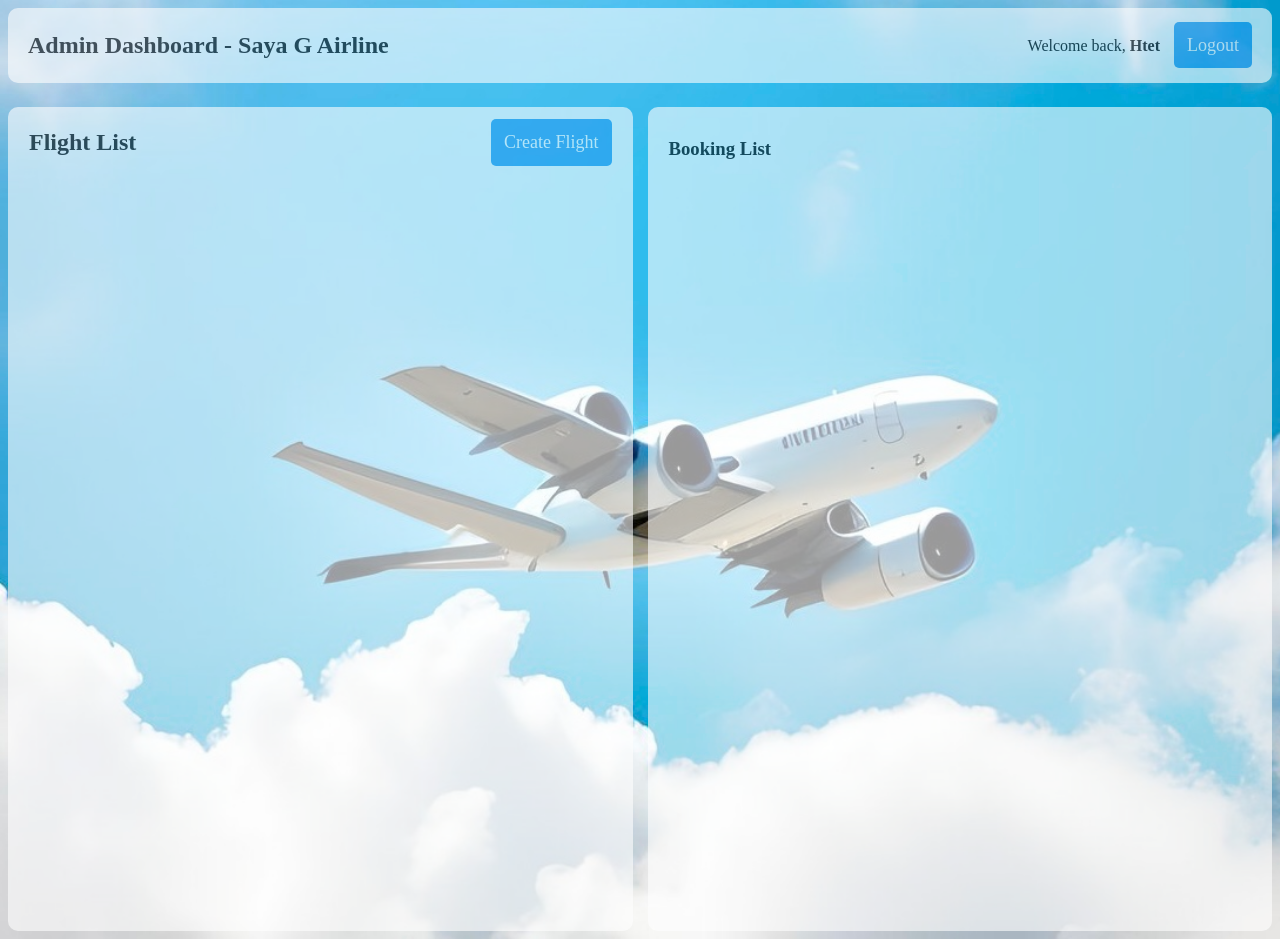
After one commit to Phyopma/airline-system, a Flask app: template flaskr/templates/admin/index.html in a window 1280 px wide. The commit adds this page. Run offline with Flask 3, Linux system fonts and the light colour scheme; the template is opened without the code that fills it, so the values that code supplies are empty.

Commit message:
first layout for admin panel:

```diff
--- a/flaskr/__init__.py
+++ b/flaskr/__init__.py
@@ -25,6 +25,7 @@ with app.app_context():
     from flaskr.city.routes import city_bp
     from flaskr.booking.routes import booking_bp
     from flaskr.seat.routes import seat_bp
+    from flaskr.admin.routes import admin_bp
     db.create_all()
 
 # if test_config is None:
@@ -39,6 +40,7 @@ with app.app_context():
 
 
 app.register_blueprint(auth_bp)
+app.register_blueprint(admin_bp)
 app.register_blueprint(airline_bp)
 app.register_blueprint(flight_bp)
 app.register_blueprint(booking_bp)
--- a/flaskr/airline/routes.py
+++ b/flaskr/airline/routes.py
@@ -10,17 +10,17 @@ airline_bp = Blueprint('airlines', __name__, url_prefix='/airlines')
 
 
 @airline_bp.route('/', methods=["GET"])
-@super_admin_required
+# @super_admin_required
 def get_all_airlines():
     error = None
 
     airlines = db.session.execute(select(AirLine)).scalars().all()
 
-    return render_template('/index.html', airlines=airlines)
+    return render_template('airlines/index.html', airlines=airlines)
 
 
 @airline_bp.route('/new', methods=['POST'])
-@super_admin_required
+# @super_admin_required
 def create_airline():
     airline_name = request.form['airline_name']
     email = request.form['email']
--- /dev/null
+++ b/flaskr/static/admin_dashboard.css
@@ -0,0 +1,53 @@
+body {
+  background-image: url('bg_1.jpeg');
+  background-repeat: no-repeat;
+  background-size: cover;
+  opacity: 50;
+}
+
+.topnav {
+  border-radius: 10px;
+  padding: 4px 20px;
+  background-color: white;
+  opacity: 60%;
+  display: flex;
+  justify-content: space-between;
+  align-items: center;
+}
+
+a {
+  margin-left: 10px;
+  text-decoration: none;
+  color: white;
+  background-color: #2a9df1;
+  font-size: 18px;
+  padding: 13px;
+  border-radius: 5px;
+}
+
+.container {
+  margin-top: 24px;
+  display: flex;
+  gap: 15px;
+}
+
+.flight-container,
+.booking-container {
+  flex: 50;
+  height: 100vh;
+  background-color: white;
+  opacity: 60%;
+  border-radius: 10px;
+  padding: 12px 21px;
+}
+
+.flight-container-heading {
+  display: flex;
+  align-items: center;
+  justify-content: space-between;
+}
+
+.flight-container-heading span {
+  font-size: 24px;
+  font-weight: 700;
+}
--- a/flaskr/static/base_style.css
+++ b/flaskr/static/base_style.css
@@ -1,6 +1,6 @@
 /* For background cover */
 body {
-  background-image: url('bg_1.jpeg');
+  background-image: url('bg_2.jpeg');
   height: 100vh;
   background-repeat: no-repeat;
   background-size: cover;
--- /dev/null
+++ b/flaskr/templates/admin/index.html
@@ -0,0 +1,32 @@
+<!DOCTYPE html>
+<html lang="en">
+  <head>
+    <meta charset="UTF-8" />
+    <meta name="viewport" content="width=device-width, initial-scale=1.0" />
+    <title>Admin Dashboard</title>
+    <link
+      rel="stylesheet"
+      href="{{ url_for('static', filename='admin_dashboard.css') }}"
+    />
+  </head>
+  <body>
+    <div class="topnav">
+      <h2>Admin Dashboard - Saya G Airline</h2>
+      <div>
+        <span>Welcome back, <b>Htet</b></span>
+        <a href="#">Logout</a>
+      </div>
+    </div>
+    <div class="container">
+      <div class="flight-container">
+        <div class="flight-container-heading">
+          <span>Flight List</span>
+          <a href="#">Create Flight</a>
+        </div>
+      </div>
+      <div class="booking-container">
+        <h3>Booking List</h3>
+      </div>
+    </div>
+  </body>
+</html>
```
Also changed, not shown: flaskr/admin/routes.py (added, +17 -0 lines), flaskr/gg.py (deleted, +0 -28 lines), flaskr/static/book_flight.css (+2 -5 lines), flaskr/templates/flights/search.html (+9 -3 lines), requirements.txt (added, +11 -0 lines), flaskr/templates/flights/index.html (added).
